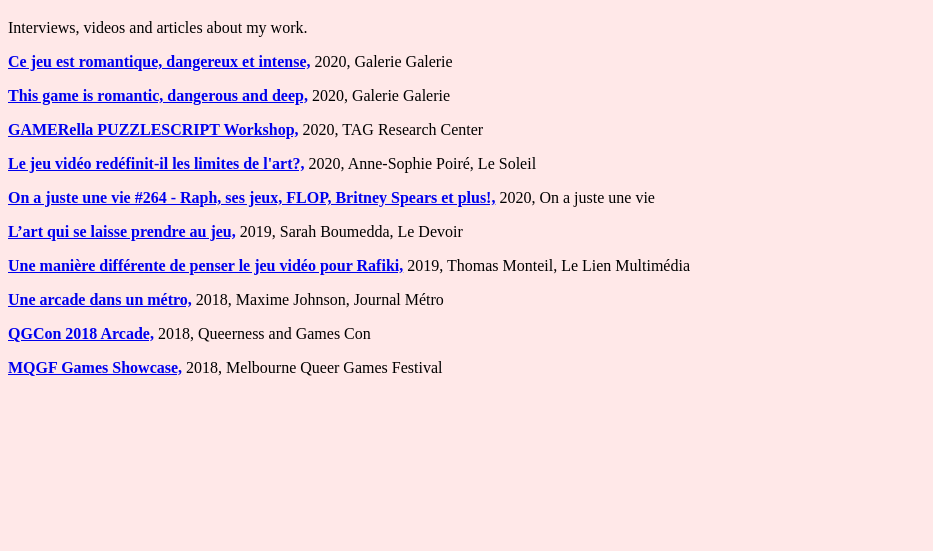
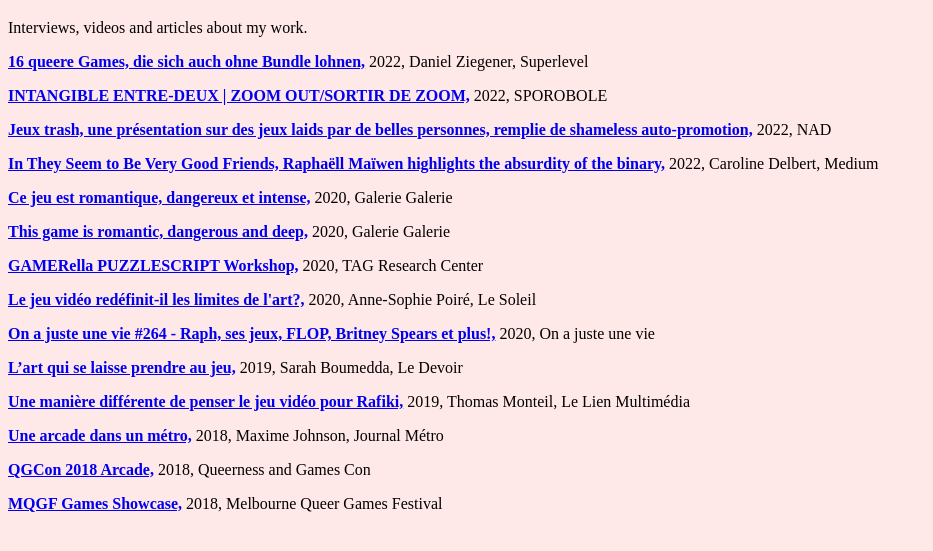
Before and after one commit to Raphaell-Maiwen/Raphaell-Maiwen.github.io, a plain HTML site: page press.html in a window 1280 px wide. Shown: the part 61-612 px from the top of the page, without its empty margins (0-933 px from the left). Drawn offline with Linux system fonts and the light colour scheme.

Commit message:
Update press.html

```diff
--- a/press.html
+++ b/press.html
@@ -8,6 +8,18 @@
   <body>
     <h1>Press</h1>
     <p>Interviews, videos and articles about my work.</p>
+
+    <p><strong><a href="https://www.superlevel.de/queer-games-bundle-empfehlungen/">
+      16 queere Games, die sich auch ohne Bundle lohnen,</a></strong> 2022, Daniel Ziegener, Superlevel</p>
+
+    <p><strong><a href="https://sporobole.org/programmation/raphaell-maiwen-intangible-entre-deux-zoom-out-sortir-de-zoom/">
+      INTANGIBLE ENTRE-DEUX | ZOOM OUT/SORTIR DE ZOOM,</a></strong> 2022, SPOROBOLE</p>
+
+    <p><strong><a href="https://www.youtube.com/watch?v=0CQxjpfmbZw">
+      Jeux trash, une présentation sur des jeux laids par de belles personnes, remplie de shameless auto-promotion,</a></strong> 2022, NAD</p>
+
+    <p><strong><a href="https://medium.com/@cdelbert/in-they-seem-to-be-very-good-friends-rapha%C3%ABll-ma%C3%AFwen-highlights-the-absurdity-of-the-binary-e11c9bb821c9">
+      In They Seem to Be Very Good Friends, Raphaëll Maïwen highlights the absurdity of the binary,</a></strong> 2022, Caroline Delbert, Medium</p>
 
     <p><strong><a href="http://www.galeriegalerieweb.com/wp-content/uploads/2020/11/FR_cjerdi_tgirdd_galeriegalerie2020.pdf">
       Ce jeu est romantique, dangereux et intense,</a></strong> 2020, Galerie Galerie</p>
```
